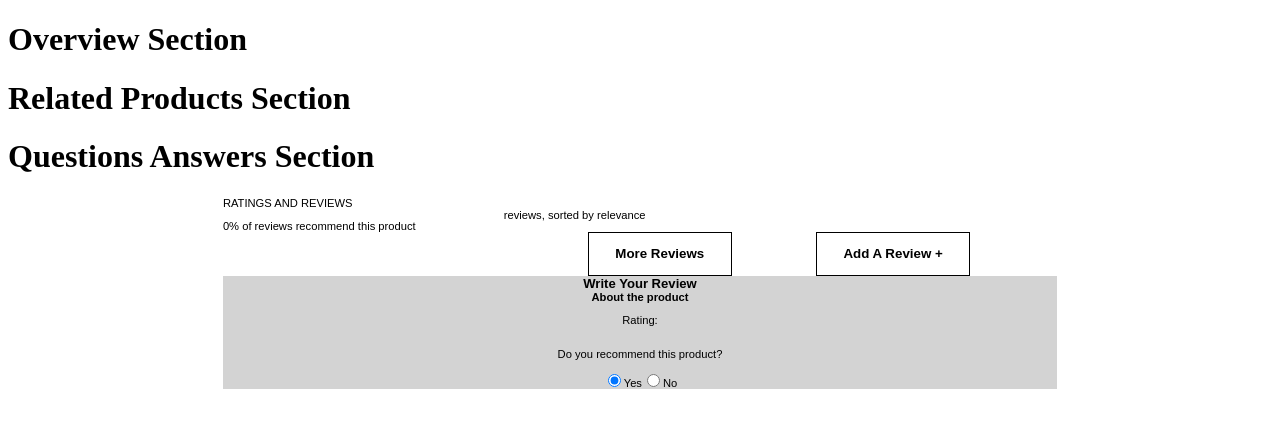
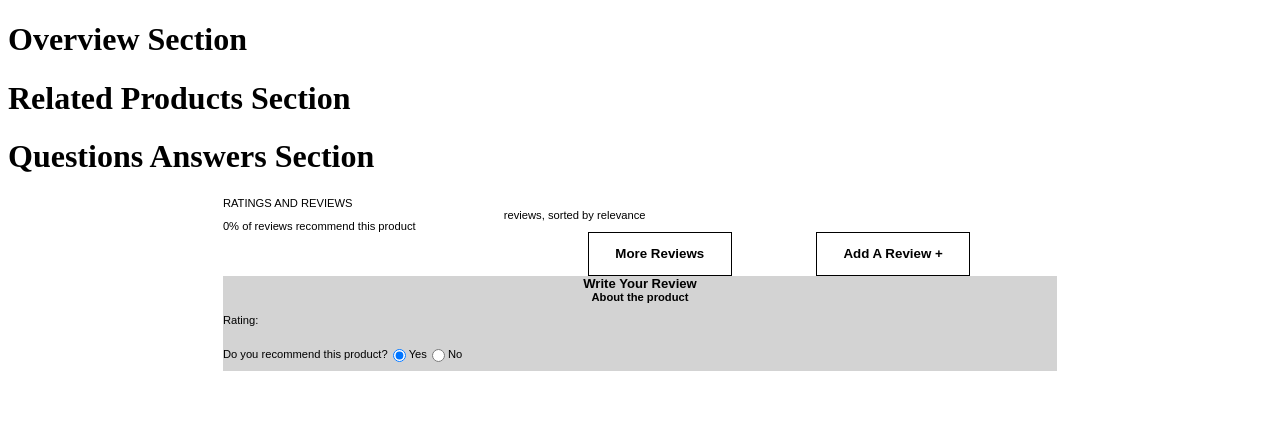
Before and after one commit to michellemhkang/project-catwalk, a React app: page / in a window 1280 px wide. Both pictures are taken after a click on the button "Add A Review +". Shown: the top 428 px of the page. Built offline with nearby package versions, Linux system fonts and the light colour scheme; no server answers; the HTML template or start-up script is replaced by a standard one.

Commit message:
Add key for props in stars

```diff
--- a/client/src/Components/RatingsAndReviewsSect/NewStarRating.jsx
+++ b/client/src/Components/RatingsAndReviewsSect/NewStarRating.jsx
@@ -20,7 +20,7 @@ class NewStarRating extends React.Component {
   renderStars() {
     let stars = [];
     for (let i = 1; i < 6; i++) {
-      stars.push(<IndividualStar starNum={i} handleStarClick={this.handleStarClick}/>)
+      stars.push(<IndividualStar key={i} starNum={i} handleStarClick={this.handleStarClick}/>)
     }
     return stars;
   }
--- a/client/src/Components/RatingsAndReviewsSect/Stars.jsx
+++ b/client/src/Components/RatingsAndReviewsSect/Stars.jsx
@@ -8,7 +8,7 @@ let Stars = (props) => {
   let renderRatingStars = (rating) => {
     let stars = [];
     for (var i = 0; i < rating; i++) {
-      stars.push(<i className="fas fa-star"></i>);
+      stars.push(<i className="fas fa-star" key={i}></i>);
     }
     return stars;
   }
--- a/client/src/Components/RatingsAndReviewsSect/WriteYourReview.jsx
+++ b/client/src/Components/RatingsAndReviewsSect/WriteYourReview.jsx
@@ -12,14 +12,16 @@ class WriteYourReview extends React.Component {
       <div className={styles.newReview}>
         <h3 className={styles.newReviewTitle}>Write Your Review</h3>
         <h4 className={styles.newReviewAbout}>About the product</h4>
-        <span>
+        <span className={styles.starRow}>
           <p>Rating:</p>
           <NewStarRating />
+        </span>
+        <span className={styles.starRow}>
           <p>Do you recommend this product?</p>
           <input type="radio" id="recommendYes" name="recommendYes" value="true" checked />
-          <label for="reccomendYes">Yes</label>
+          <label htmlFor="reccomendYes">Yes</label>
           <input type="radio" id="recommendNo" name="recommendNo" value="false" />
-          <label for="reccomendNo">No</label>
+          <label htmlFor="reccomendNo">No</label>
         </span>
       </div>
     )
--- a/client/src/Components/RatingsAndReviewsSect/reviews.module.css
+++ b/client/src/Components/RatingsAndReviewsSect/reviews.module.css
@@ -135,4 +135,5 @@ button:hover {
 .starRow {
   display: flex;
   flex-direction: row;
+  align-items: center;
 }
```
